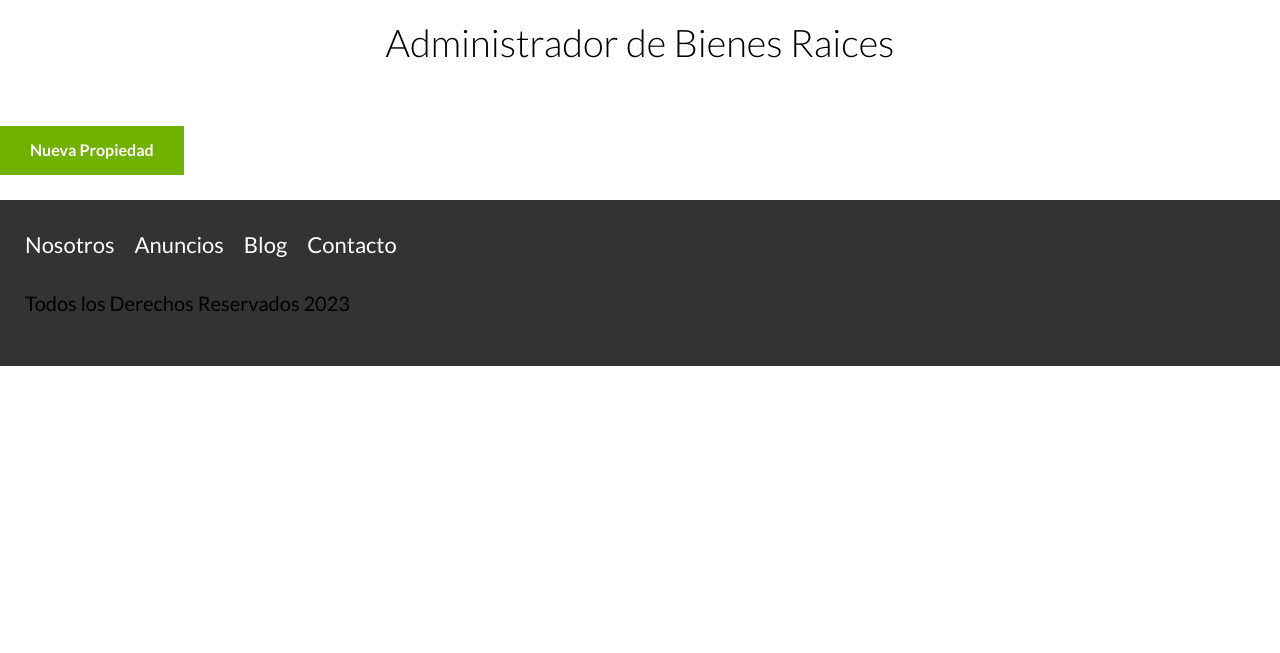
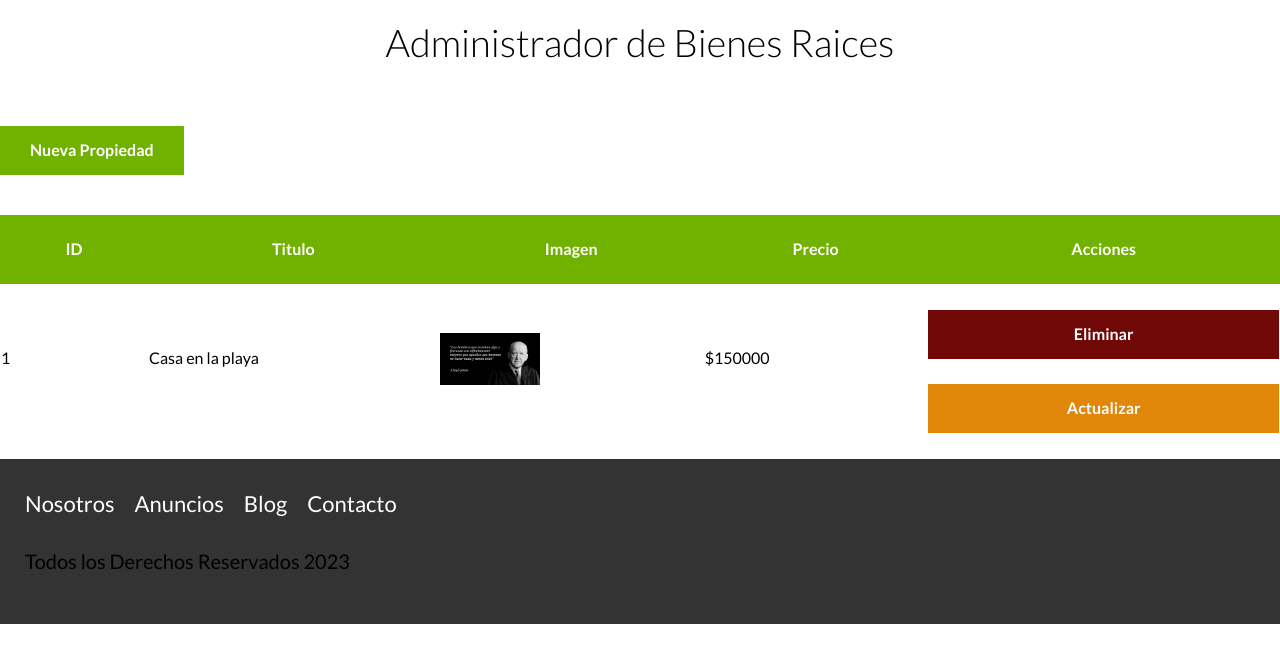
Before and after one commit to patxiarana/BIENES-RAICES, a PHP site: page /admin/index.php in a window 1280 px wide. Shown: the part 147-800 px from the top of the page. Run offline with PHP 8.4, Linux system fonts and the light colour scheme.

Commit message:
creando lista para motrar las propiedades

```diff
--- a/bienesraices_inicio/admin/index.php
+++ b/bienesraices_inicio/admin/index.php
@@ -12,6 +12,31 @@ $resultado = $_GET['resultado'] ?? null ;
  <?php endif ;?>
 <a href="admin/propiedades/crear.php" class="boton boton-verde">Nueva Propiedad</a>
 
+
+ <table class="propiedades">
+   <thead>
+      <tr>
+         <th>ID</th>
+         <th>Titulo</th>
+         <th>Imagen</th>
+         <th>Precio</th>
+         <th>Acciones</th>
+      </tr>
+  </thead>
+<tbody>
+   <tr>
+      <td>1</td>
+      <td>Casa en la playa</td>
+      <td> <img src="/imagenes/f6b2909c70bcaa92f4c0a43dfb978f45.jpg" class="imagen-tabla"/>  </td>
+      <td>$150000</td>
+      <td> <a href="#"class="boton-rojo-block">Eliminar</a>
+      <a href="#" class="boton-amarillo-block">Actualizar</a>
+   </td>
+   </tr>
+</tbody>
+
+ </table>
+
 </main>
 
 <?php
--- a/bienesraices_inicio/src/scss/base/_botones.scss
+++ b/bienesraices_inicio/src/scss/base/_botones.scss
@@ -10,3 +10,12 @@
 .boton-verde {
     @include boton($verde, inline-block) ;
 }
+
+.boton-rojo-block {
+    @include boton($rojo,block) ;
+}
+
+
+.boton-verde-block {
+    @include boton($verde,block) ;
+}
--- a/bienesraices_inicio/src/scss/internas/_admin.scss
+++ b/bienesraices_inicio/src/scss/internas/_admin.scss
@@ -15,3 +15,24 @@
         background-color: $verde;
     }
 }
+
+
+table.propiedades{
+
+    margin-top:4rem ;
+    width:100% ;
+    border-spacing: 0 ;
+
+    thead {
+        background-color:$verde ;
+
+        th {
+            color:$blanco ;
+            padding:2rem ;
+        }
+    }
+
+    .imagen-tabla {
+        width: 10rem;
+}
+}
```
Also changed, not shown: bienesraices_inicio/build/css/app.css, 1 other file.
